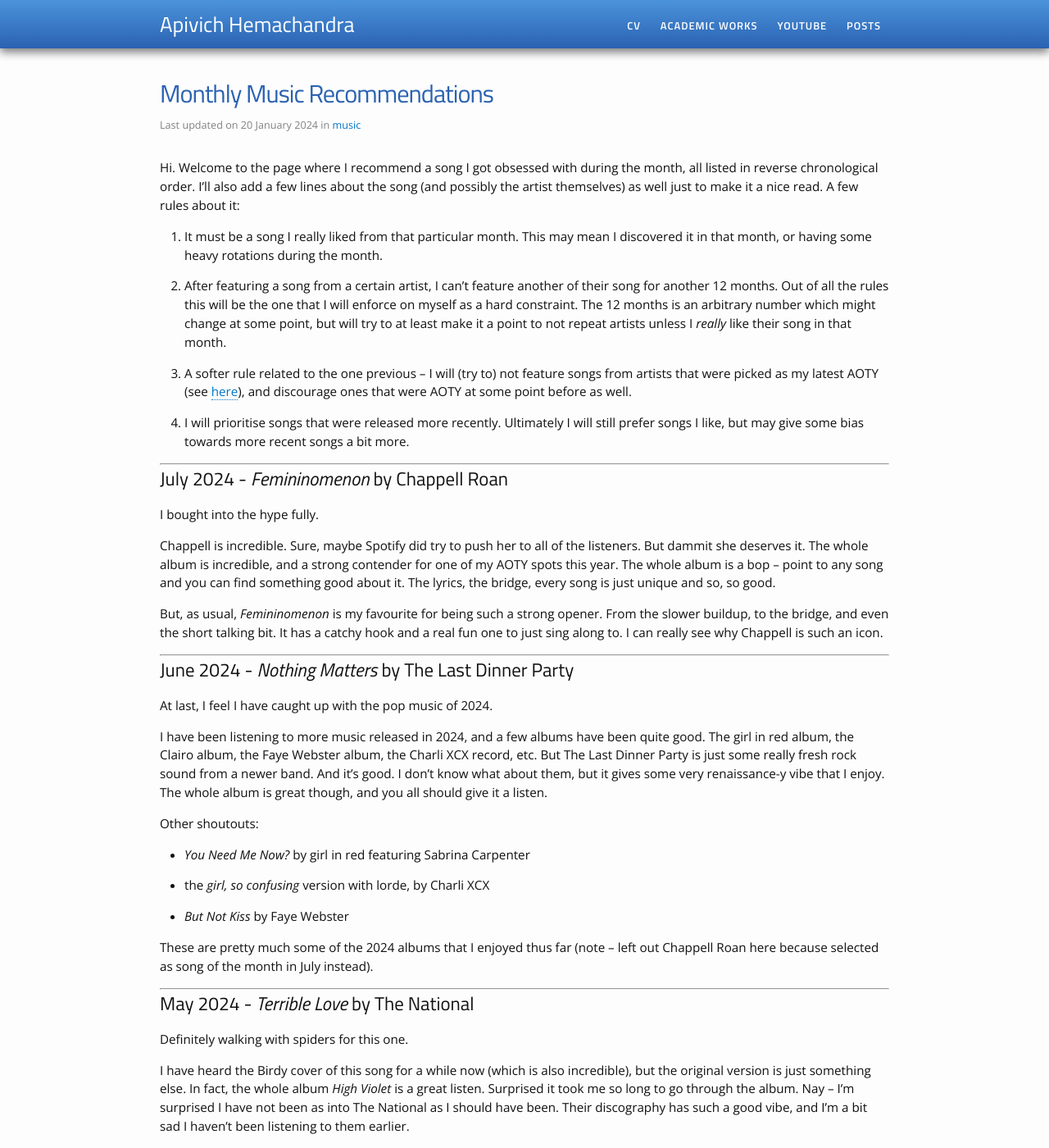
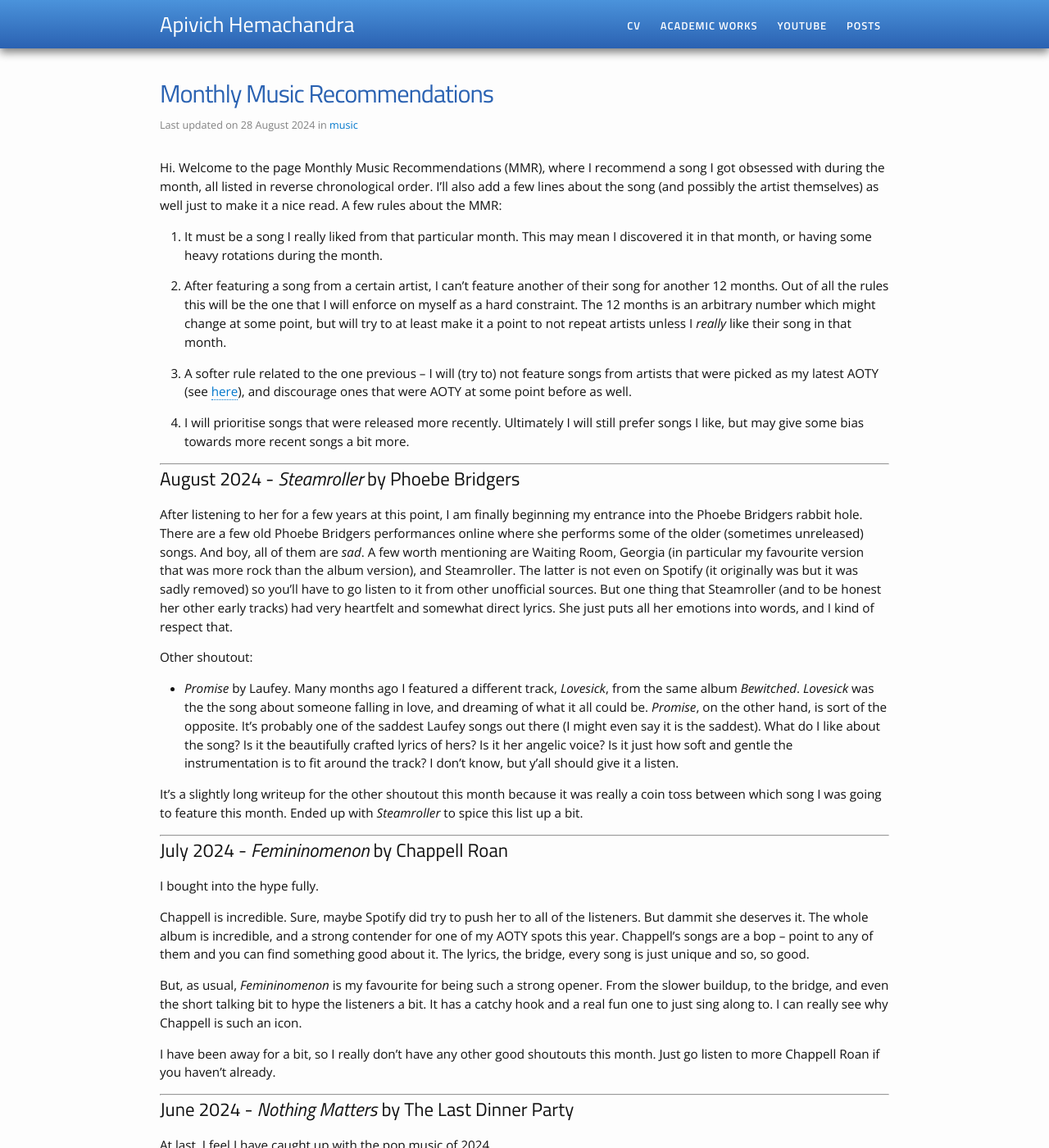
Before and after one commit to apivich-h/apivich-h.github.io, a Jekyll site: the page built from _posts/music/2000-01-01-monthly-music-recs.md, in a window 1280 px wide and 1400 px high. Shown: the whole window at 82% size. Built offline with Jekyll 4.4.1, drawn with Linux system fonts in a browser that asks for light colours; some of the changed text lies outside the part shown.

Commit message:
update pages:

```diff
--- a/_config.yml
+++ b/_config.yml
@@ -35,7 +35,3 @@ plugins:
 
 whitelist:
   - jekyll-redirect-from
-
-highlight_categories:
-  - blog
-  - travel
--- a/_posts/music/2000-01-01-monthly-music-recs.md
+++ b/_posts/music/2000-01-01-monthly-music-recs.md
@@ -1,11 +1,11 @@
 ---
 layout: post
 title: Monthly Music Recommendations
-last_updated: 2024-01-20
+last_updated: 2024-08-28
 category: music
 ---
 
-Hi. Welcome to the page where I recommend a song I got obsessed with during the month, all listed in reverse chronological order. I'll also add a few lines about the song (and possibly the artist themselves) as well just to make it a nice read. A few rules about it:
+Hi. Welcome to the page Monthly Music Recommendations (MMR), where I recommend a song I got obsessed with during the month, all listed in reverse chronological order. I'll also add a few lines about the song (and possibly the artist themselves) as well just to make it a nice read. A few rules about the MMR:
 
 1. It must be a song I really liked from that particular month. This may mean I discovered it in that month, or having some heavy rotations during the month.
 
@@ -17,13 +17,27 @@ Hi. Welcome to the page where I recommend a song I got obsessed with during the
 
 ---
 
+## August 2024 - _Steamroller_ by Phoebe Bridgers
+
+After listening to her for a few years at this point, I am finally beginning my entrance into the Phoebe Bridgers rabbit hole. There are a few old Phoebe Bridgers performances online where she performs some of the older (sometimes unreleased) songs. And boy, all of them are _sad_. A few worth mentioning are Waiting Room, Georgia (in particular my favourite version that was more rock than the album version), and Steamroller. The latter is not even on Spotify (it originally was but it was sadly removed) so you'll have to go listen to it from other unofficial sources. But one thing that Steamroller (and to be honest her other early tracks) had very heartfelt and somewhat direct lyrics. She just puts all her emotions into words, and I kind of respect that.
+
+Other shoutout:
+
+- _Promise_ by Laufey. Many months ago I featured a different track, _Lovesick_, from the same album _Bewitched_. _Lovesick_ was the the song about someone falling in love, and dreaming of what it all could be. _Promise_, on the other hand, is sort of the opposite. It's probably one of the saddest Laufey songs out there (I might even say it is the saddest). What do I like about the song? Is it the beautifully crafted lyrics of hers? Is it her angelic voice? Is it just how soft and gentle the instrumentation is to fit around the track? I don't know, but y'all should give it a listen.
+
+It's a slightly long writeup for the other shoutout this month because it was really a coin toss between which song I was going to feature this month. Ended up with _Steamroller_ to spice this list up a bit.
+
+---
+
 ## July 2024 - _Femininomenon_ by Chappell Roan
 
 I bought into the hype fully.
 
-Chappell is incredible. Sure, maybe Spotify did try to push her to all of the listeners. But dammit she deserves it. The whole album is incredible, and a strong contender for one of my AOTY spots this year. The whole album is a bop -- point to any song and you can find something good about it. The lyrics, the bridge, every song is just unique and so, so good.
+Chappell is incredible. Sure, maybe Spotify did try to push her to all of the listeners. But dammit she deserves it. The whole album is incredible, and a strong contender for one of my AOTY spots this year. Chappell's songs are a bop -- point to any of them and you can find something good about it. The lyrics, the bridge, every song is just unique and so, so good.
 
-But, as usual, _Femininomenon_ is my favourite for being such a strong opener. From the slower buildup, to the bridge, and even the short talking bit. It has a catchy hook and a real fun one to just sing along to. I can really see why Chappell is such an icon.
+But, as usual, _Femininomenon_ is my favourite for being such a strong opener. From the slower buildup, to the bridge, and even the short talking bit to hype the listeners a bit. It has a catchy hook and a real fun one to just sing along to. I can really see why Chappell is such an icon.
+
+I have been away for a bit, so I really don't have any other good shoutouts this month. Just go listen to more Chappell Roan if you haven't already.
 
 ---
 
@@ -35,13 +49,13 @@ I have been listening to more music released in 2024, and a few albums have been
 
 Other shoutouts:
 
-- _You Need Me Now?_ by girl in red featuring Sabrina Carpenter
+- _You Need Me Now?_ by girl in red featuring Sabrina Carpenter.
 
-- the _girl, so confusing_ version with lorde, by Charli XCX
+- the _girl, so confusing_ version with lorde, by Charli XCX.
 
-- _But Not Kiss_ by Faye Webster
+- _But Not Kiss_ by Faye Webster.
 
-These are pretty much some of the 2024 albums that I enjoyed thus far (note -- left out Chappell Roan here because selected as song of the month in July instead).
+These are pretty much some of the 2024 albums that I enjoyed thus far (note -- the shoutout originally featured Chappell Roan but was removed because I selected one of her songs for July's MMR instead).
 
 ---
 
@@ -53,9 +67,9 @@ I have heard the Birdy cover of this song for a while now (which is also incredi
 
 Other shoutouts:
 
-- _Supercut_ by Lorde
+- _Supercut_ by Lorde.
 
-- _Perth_ by Bon Iver
+- _Perth_ by Bon Iver.
 
 ---
 
@@ -65,7 +79,7 @@ This is an album that was released in 2023, but I suppose it's not too late to d
 
 Other shoutouts:
 
-- _Run Away With Me_ by Carly Rae Jepsen
+- _Run Away With Me_ by Carly Rae Jepsen.
 
 ---
 
@@ -77,11 +91,11 @@ The album sort of comes out of nowhere, one of those I got recommended by my Spo
 
 Other shoutouts:
 
-- _Anywhere_ by Passenger
+- _Anywhere_ by Passenger.
 
-- _Queen of Peace_ by Florence + The Machine
+- _Queen of Peace_ by Florence + The Machine.
 
-- _brutal_ by Olivia Rodrigo
+- _brutal_ by Olivia Rodrigo.
 
 I also realise that it's been three months, and I haven't really came across much new music that really wows me yet. Hmmm, maybe I need to pay attention to the new releases a bit more.
 
@@ -95,11 +109,11 @@ I didn't expect an 70s electronic band from Germany to be on this list at the st
 
 Other shoutouts:
 
-- _Burning Down The House_, a Talking Heads cover by Paramore
+- _Burning Down The House_, a Talking Heads cover by Paramore.
 
-- _สนิทใจ_ by Palmy
+- _สนิทใจ_ by Palmy.
 
-- _The Family Madrigal_ by Stephanie Beatriz (from _Encanto_ soundtrack)
+- _The Family Madrigal_ by Stephanie Beatriz (from _Encanto_ soundtrack).
 
 ---
 
@@ -107,7 +121,7 @@ Other shoutouts:
 
 I am so sad I discovered her music so late into 2023 (pretty much the last month of 2023). But I am making it up for it in 2024.
 
-I don't really listen to anything remotely jazz. It is not that Laufey is necessarily jazz, but I do also think that she is able to really combine some interesting jazz elements into more modern pop music. And I do find that a good change from the other songs that I do listen to. Not to mention that she's an amazing vocalist as well, probably one of the best in the modern days.
+I don't really listen to anything remotely jazz. It is not that Laufey is necessarily jazz (frankly her style of music wouldn't be the first thing I think of when someone says jazz), but I do also think that she is able to really combine some interesting jazz elements into more modern pop music. And I do find that a good change from the other songs that I do listen to. Not to mention that she's an amazing vocalist as well, probably one of the best in the modern days.
 
 The whole album _Bewitched_ is a great one, but _Lovesick_ hits me especially. The song lyrics would fit with most other love songs from normal pop music, but the music that accompanies it is more unusual compared to other pop music. Not to mention that Laufey's voice is absolutely incredible.
 
@@ -121,10 +135,10 @@ Other shoutouts:
 
 ## December 2023 - _Knees Deep_ by The Beths
 
-Opening the list strong with this one. This is the reason I had to start this list on my blog.
+Opening the list strong with this one. This is the reason I had to start the MMR on my blog.
 
 The Beths are a New Zealand-based pop rock/indie band, and I don't even remember how I came across them in the first place, but I recently went to a record store and saw their debut album _Future Me Hates Me_ on vinyl on a discount. I remembered listening to their latest album and the song _Expert In A Dying Field_ and really liking it, so I naturally bought the LP.
 
 And god it was incredible. I listened to the LP before, but listening to it again was incredible. The songs on it were great, with _Little Death_ and _Happy Unhappy_ being the two that stood out in particular. The two having similar themes of being about some feeling that you get after liking someone. These along with the rest of the tracks make for a very strong introduction to The Beths for me.
 
-However, through their discography, I found _Knees Deep_ to be the song that I come back to the most. The song started with an upbeat guitar riff, and an extremely catchy and happy-sounding hook. Once again, the song itself does not dissapoint. The song also has an accompanying music video which genuinely puts a smile on my face (especially seeing each of the band members bungee-jumping one by one).
+However, through their discography, I found _Knees Deep_ to be the song that I come back to the most. The song started with an upbeat guitar riff, and an extremely catchy and happy-sounding hook. Once again, the song itself does not disappoint. The song also has an accompanying music video which genuinely puts a smile on my face (especially seeing each of the band members bungee-jumping one by one).
```
Also changed, not shown: _posts/blog/2024-08-15-end-of-third-year.md (added, +50 -0 lines), _posts/misc/2000-01-01-interesting-videos.md (+2 -2 lines), _posts/music/2000-01-01-music-data.md (+3 -3 lines), docs/thesis-u/thesis.md (+1 -1 lines), pages/posts-all.md (deleted, +0 -22 lines), pages/posts.md (+7 -13 lines), 1 other file.
